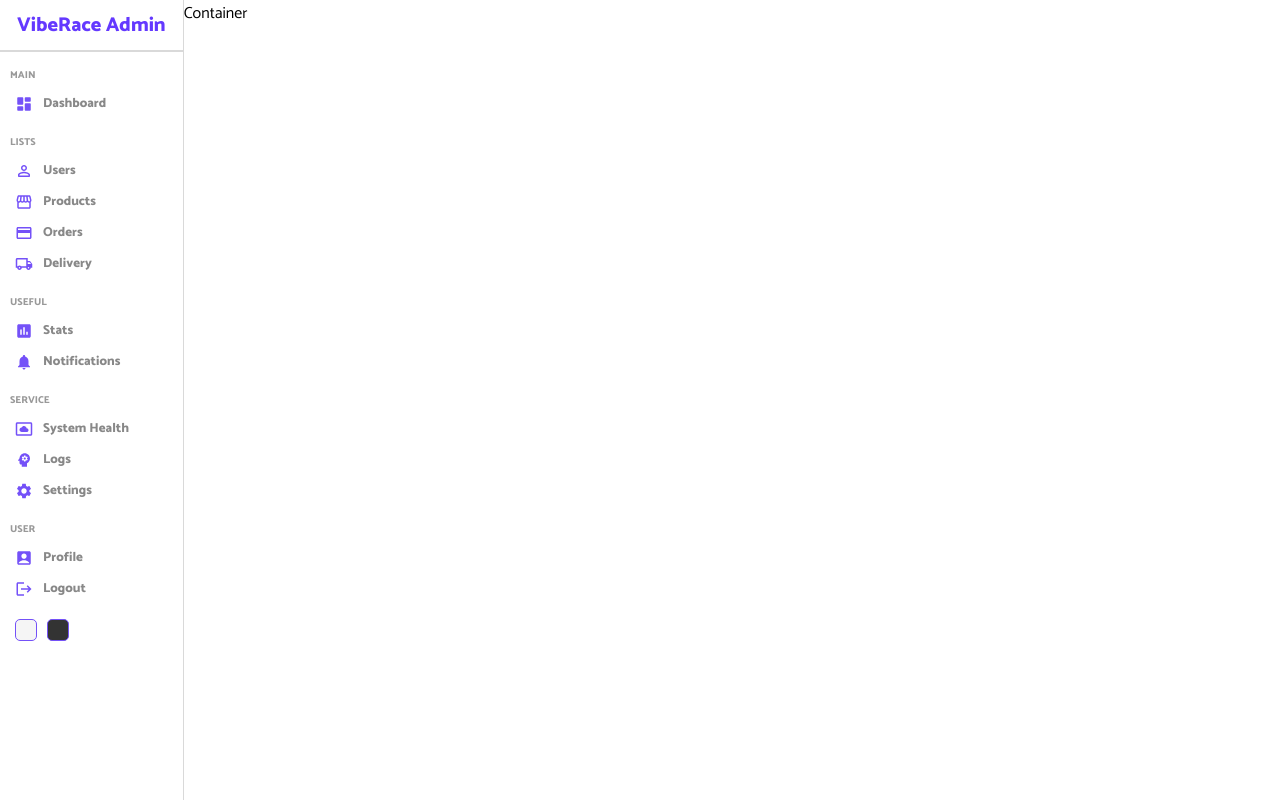
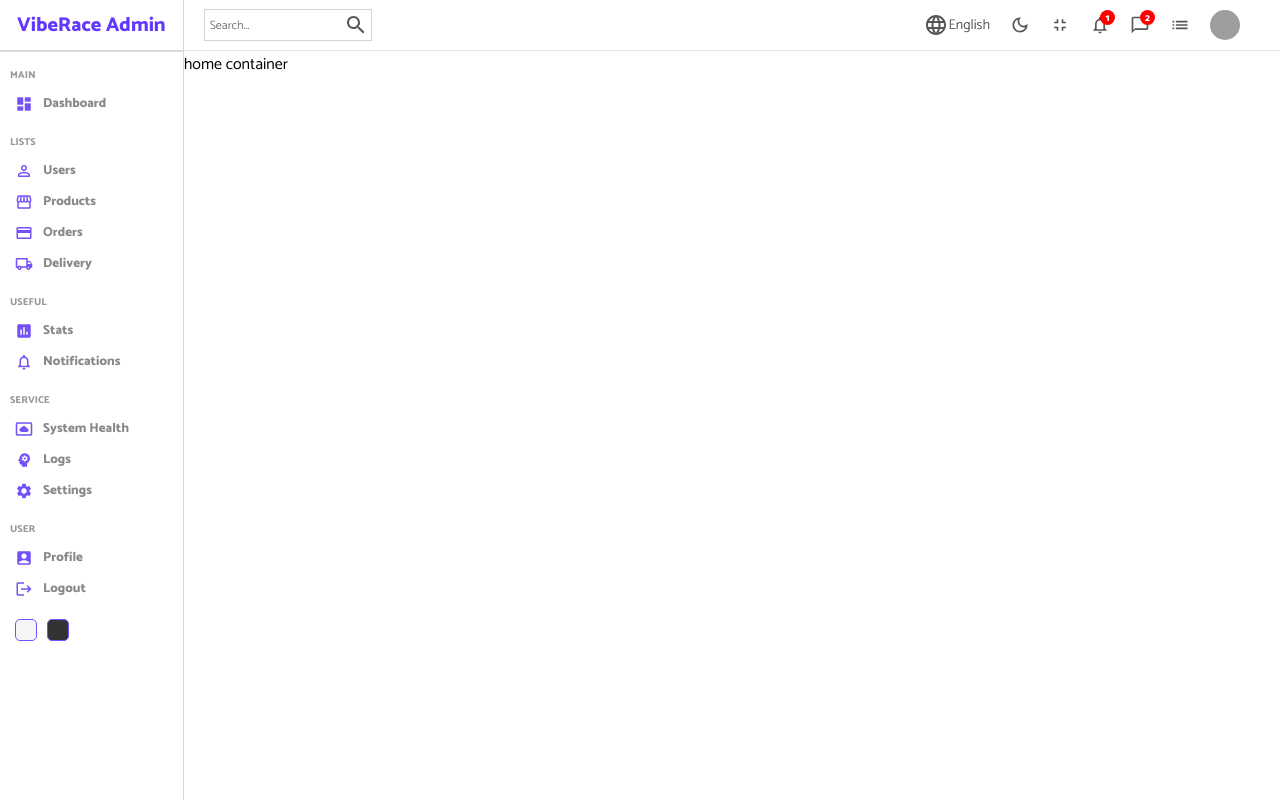
Before and after one commit to PattyCutie/React-Admin-Dashboard-01, a React (Create React App) app: page / in a window 1280 px wide. Built offline with nearby package versions, Linux system fonts and the light colour scheme; grey boxes are pictures that could not be loaded.

Commit message:
Navbar section

```diff
--- a/src/components/navbar/Navbar.jsx
+++ b/src/components/navbar/Navbar.jsx
@@ -1,9 +1,53 @@
 import React from 'react'
-import "./Sidebar.scss"
+import "./navbar.scss"
+import SearchIcon from '@mui/icons-material/Search';
+import LanguageIcon from '@mui/icons-material/Language';
+import DarkModeOutlinedIcon from '@mui/icons-material/DarkModeOutlined';
+import FullscreenExitOutlinedIcon from '@mui/icons-material/FullscreenExitOutlined';
+import NotificationsNoneOutlinedIcon from '@mui/icons-material/NotificationsNoneOutlined';
+import ChatBubbleOutlineOutlinedIcon from '@mui/icons-material/ChatBubbleOutlineOutlined';
+import ListOutlinedIcon from '@mui/icons-material/ListOutlined';
 
 function Navbar() {
   return (
-    <div className='navbar'>Navbar</div>
+    <div className='navbar'>
+      <div className="wrapper">
+        <div className="search">
+          <input type="text" placeholder='Search...' />
+          <SearchIcon />
+        </div>
+        <div className="items">
+          <div className="item">
+          <LanguageIcon />
+          English
+          </div>
+          <div className="item">
+            <DarkModeOutlinedIcon className='icon'/>
+          </div>
+          <div className="item">
+            <FullscreenExitOutlinedIcon className='icon'/>
+          </div>
+          <div className="item">
+            <NotificationsNoneOutlinedIcon className='icon'/>
+            <div className="counter">1</div>
+          </div>
+          <div className="item">
+            <ChatBubbleOutlineOutlinedIcon className='icon'/>
+            <div className="counter">2</div>
+          </div>
+          <div className="item">
+            <ListOutlinedIcon className='icon'/>
+          </div>
+          <div className="item">
+            <img
+            src='https://lh3.googleusercontent.com/ogw/AOh-ky03Tn37T3DB_SEsubAz_3rbco5YaVDX_R80g5n_eQ=s64-c-mo'
+            alt=''
+            className='avatar'
+          />
+          </div>
+        </div>
+      </div>
+    </div>
   )
 }
 
--- a/src/components/navbar/navbar.scss
+++ b/src/components/navbar/navbar.scss
@@ -0,0 +1,72 @@
+.navbar {
+    display: flex;
+    height: 50px;
+    align-items: center;
+    font-size: 14px;
+    color: #555;
+    border-bottom: 0.5px solid rgb(231, 228, 228);
+
+    .wrapper {
+        width: 100%;
+        display: flex;
+        padding: 20px;
+        align-items: center;
+        justify-content: space-between;
+
+        .search {
+            display: flex;
+            align-items: center;
+            border: 0.5px solid lightgrey;
+            padding: 3px;
+
+            input {
+                border: none;
+                outline: none;
+                background-color: transparent;
+
+                &::placeholder {
+                    font-size: 12px;
+                }
+            }
+        }
+
+        .items {
+            display: flex;
+            align-items: center;
+
+            .item {
+                position: relative;
+                display: flex;
+                align-items: center;
+                margin-right: 20px;
+
+                .icon {
+                    font-size: 20px;
+                }
+
+                .avatar {
+                    width: 30px;
+                    height: 30px;
+                    border-radius: 50%;
+                }
+
+                .counter {
+                    width: 15px;
+                    height: 15px;
+                    background-color: red;
+                    border-radius: 50%;
+                    color: #fff;
+                    display: flex;
+                    justify-content: center;
+                    font-size: 10px;
+                    font-weight: bold;
+                    /*always set parent element position to relative*/
+                    position: absolute;
+                    top: -5px;
+                    right: -5px;
+                }
+            }
+        }
+    }
+
+}
--- a/src/components/sidebar/Sidebar.jsx
+++ b/src/components/sidebar/Sidebar.jsx
@@ -6,7 +6,7 @@
 import CreditCardIcon from '@mui/icons-material/CreditCard';
 import LocalShippingOutlinedIcon from '@mui/icons-material/LocalShippingOutlined';
 import AssessmentIcon from '@mui/icons-material/Assessment';
-import NotificationsIcon from '@mui/icons-material/Notifications';
+import NotificationsNoneOutlinedIcon from '@mui/icons-material/NotificationsNoneOutlined';
 import SettingsSystemDaydreamIcon from '@mui/icons-material/SettingsSystemDaydream';
 import PsychologyIcon from '@mui/icons-material/Psychology';
 import SettingsIcon from '@mui/icons-material/Settings';
@@ -52,7 +52,7 @@
                     <span>Stats</span>
                 </li>
                 <li>
-                    <NotificationsIcon className='icon'/>
+                    <NotificationsNoneOutlinedIcon className='icon'/>
                     <span>Notifications</span>
                 </li>
 
--- a/src/pages/home/Home.jsx
+++ b/src/pages/home/Home.jsx
@@ -1,4 +1,5 @@
 import React from 'react'
+import Navbar from '../../components/navbar/Navbar'
 import Sidebar from '../../components/sidebar/Sidebar'
 import "./home.scss"
 
@@ -6,7 +7,10 @@
   return (
     <div className='home'>
         <Sidebar />
-        <div className="homeContainer">Container</div>
+        <div className="homeContainer">
+          <Navbar />
+          home container
+        </div>
     </div>
   )
 }
```
